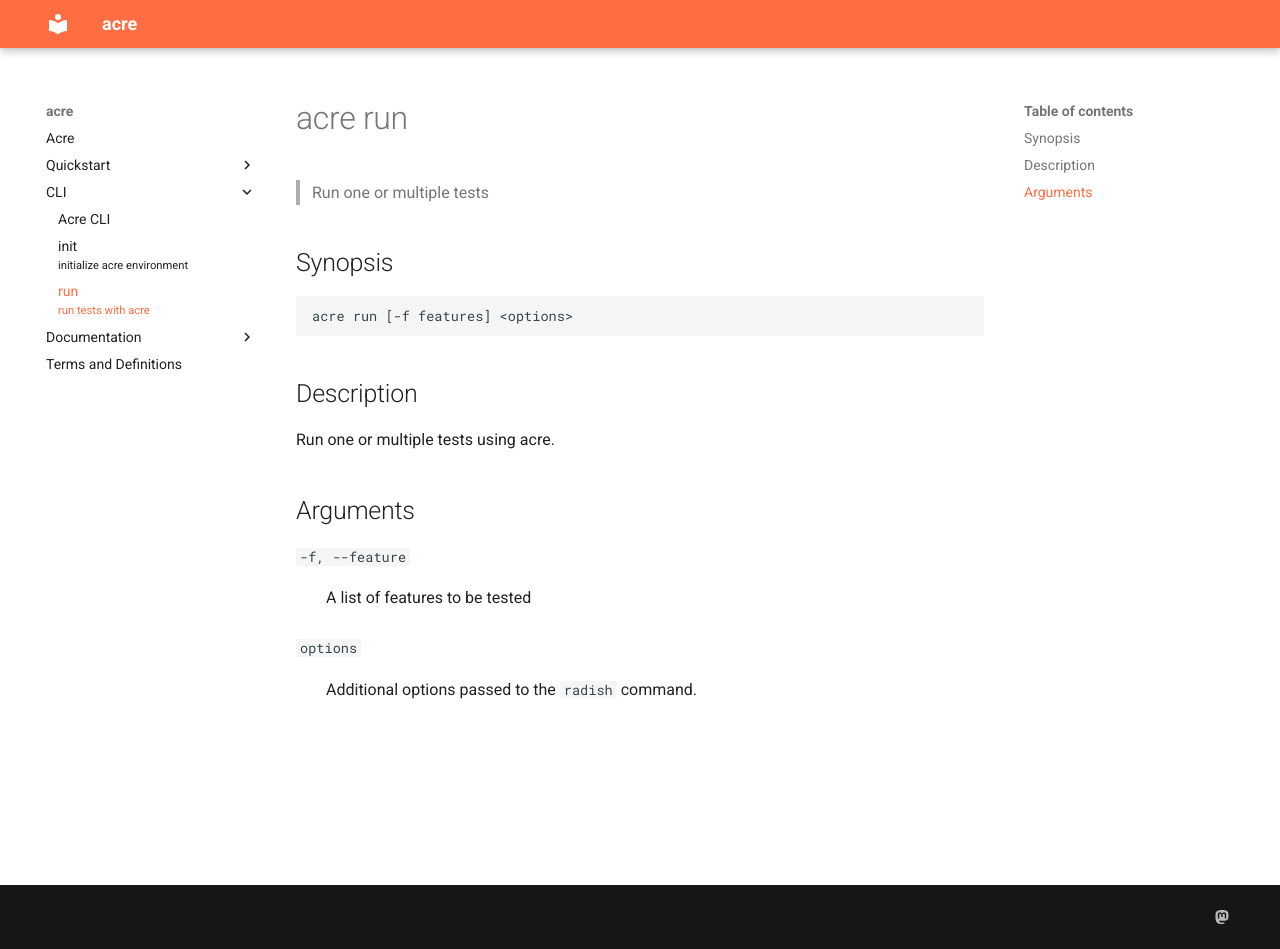
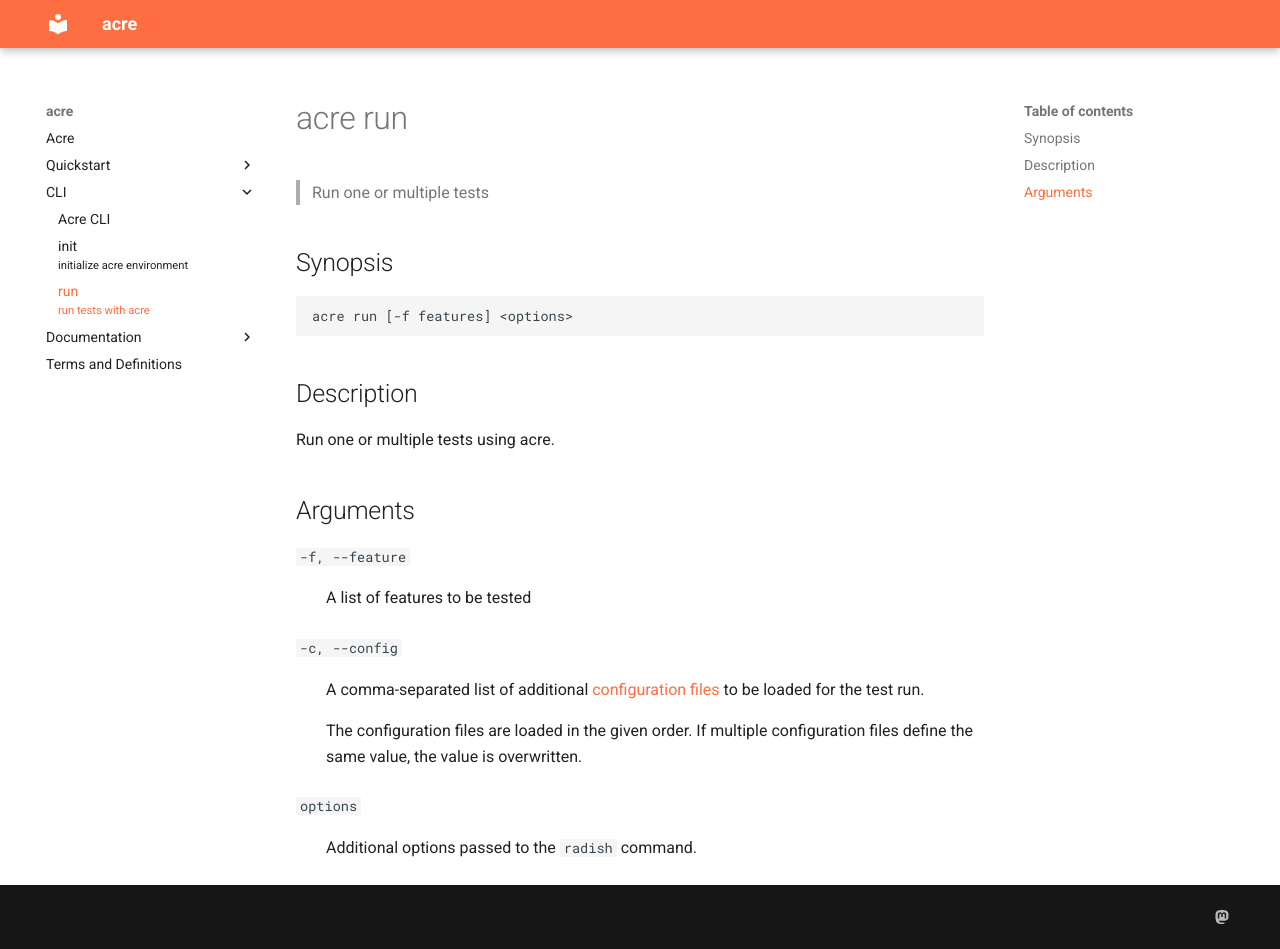
Before and after one commit to acre-bdd/doc, an MkDocs documentation site: the page built from docs/CLI/run.md, in a window 1280 px wide and 949 px high. Built offline with MkDocs 1.6.1 and Material for MkDocs 9.7.7, drawn with Linux system fonts in a browser that asks for light colours.

Commit message:
Update configuration documentation.

```diff
--- a/docs/CLI/run.md
+++ b/docs/CLI/run.md
@@ -19,5 +19,12 @@ Run one or multiple tests using acre.
 `-f, --feature`
 :   A list of features to be tested
 
+`-c, --config`
+:   A comma-separated list of additional [configuration files](../doc/configuration.md)
+    to be loaded for the test run.
+
+    The configuration files are loaded in the given order. If multiple
+    configuration files define the same value, the value is overwritten.
+
 `options`
 :   Additional options passed to the `radish` command.
```
Also changed, not shown: docs/doc/configuration.md (+17 -4 lines).
